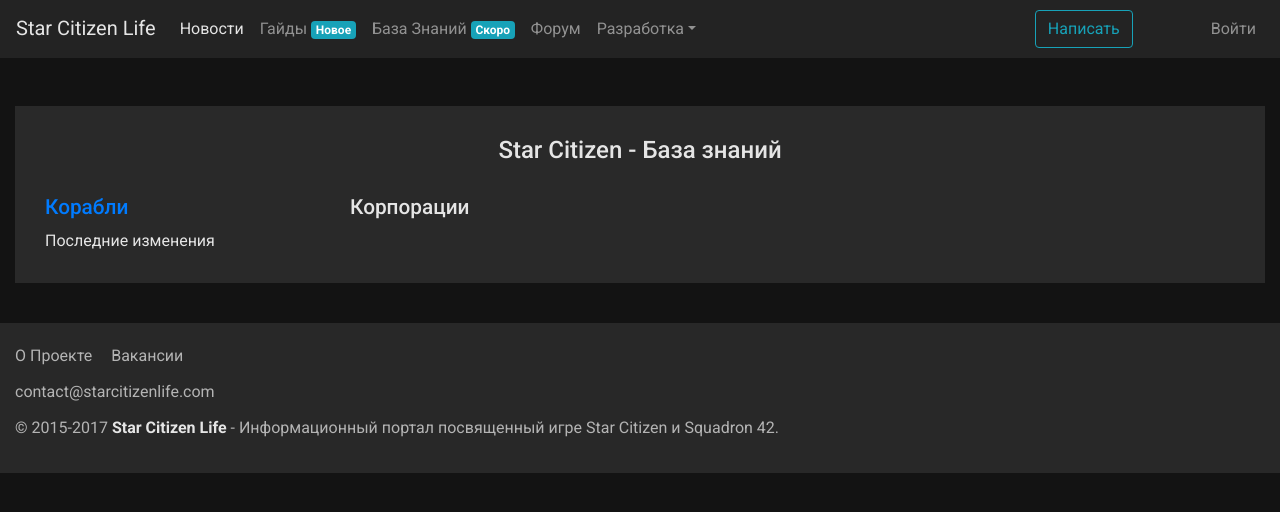
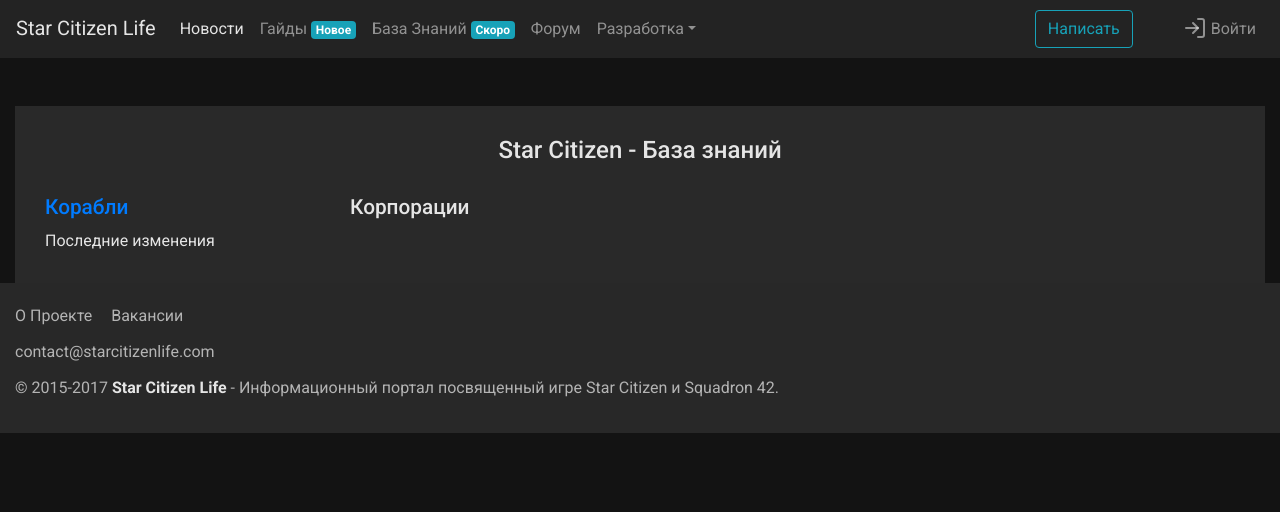
Before and after one commit to ModPhoenix/SCL, a Django app: page /db/ in a window 1280 px wide. Shown: the top 512 px of the page. Run offline with Django 3.2, Linux system fonts and the light colour scheme; data that the repository does not hold is empty; some libraries are stand-ins or nearby versions.

Commit message:
Настройка стилей пункта главного меню войти

```diff
--- a/static/css/main.css
+++ b/static/css/main.css
@@ -145,6 +145,15 @@ nav .btn-create {
   position: relative;
 }
 
+.login-link {
+  position: relative;
+}
+
+.login-svg {
+  position: absolute;
+  left: -20px;
+}
+
 .user-thumbnail {
   position: absolute;
   top: 1px;
@@ -166,10 +175,13 @@ nav .btn-create {
 /* Footer start */
 
 .footer {
-  margin-top: 40px;
   min-height: 150px;
   color: rgb(180, 180, 180);
   background-color: rgb(40, 40, 40);
+}
+
+.aside-footer {
+  margin-top: 20px;
 }
 
 .nav-footer {
@@ -782,6 +794,15 @@ p {
   border-bottom-left-radius: 0;
 }
 
+.profile footer.footer {
+  display: none;
+}
+
+.profile .aside-footer footer.footer {
+  display: block;
+}
+
+
 /* profiles end */
 
 /* stats start */
--- a/templates/nav.html
+++ b/templates/nav.html
@@ -51,7 +51,16 @@
 
     <ul class="navbar-nav profile">
       <li class="nav-item">
-        <a class="nav-link" href="{% url 'account_login' %}?next={{ request.path }}">Войти</a>
+        <a class="nav-link login-link" href="{% url 'account_login' %}?next={{ request.path }}">
+          <div class="login-svg">
+            <svg xmlns="http://www.w3.org/2000/svg" width="24" height="24" viewBox="0 0 24 24" fill="none" stroke="currentColor" stroke-width="2" stroke-linecap="round" stroke-linejoin="round" class="feather feather-log-in">
+              <path d="M15 3h4a2 2 0 0 1 2 2v14a2 2 0 0 1-2 2h-4"></path>
+              <polyline points="10 17 15 12 10 7"></polyline>
+              <line x1="15" y1="12" x2="3" y2="12"></line>
+            </svg>
+          </div>
+          <span>Войти</span>
+        </a>
       </li>
     </ul>
 
```
Also changed, not shown: templates/profiles/profiles.html (+8 -6 lines).
